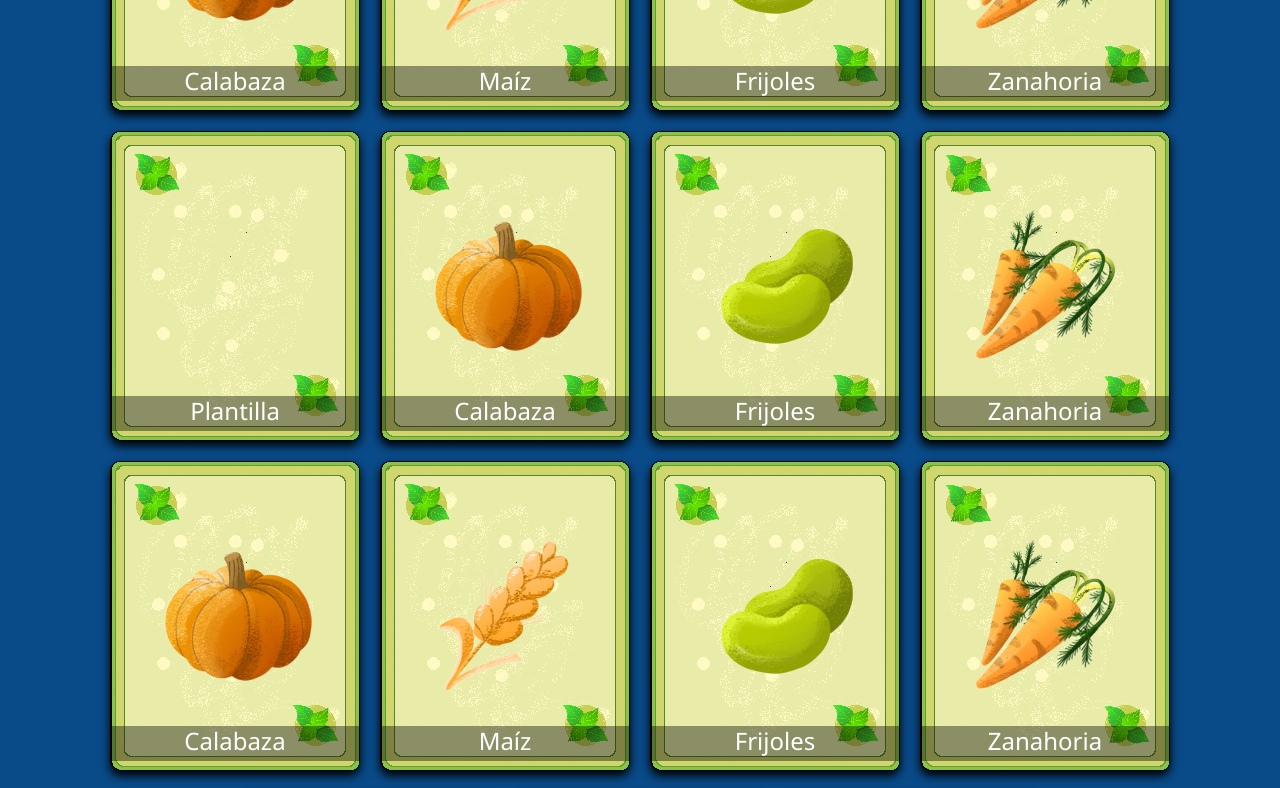
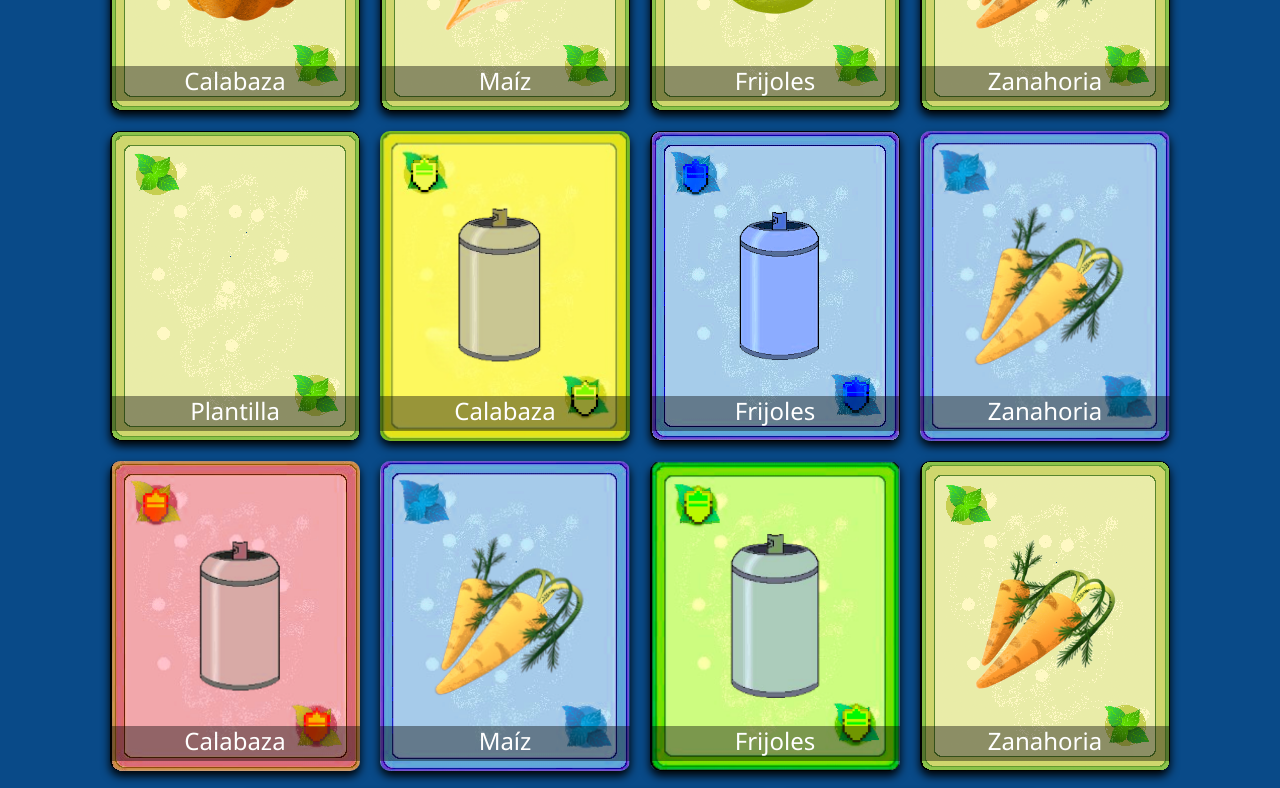
Before and after one commit to A01750817/Proyecto-Web-Vercrops, a plain HTML site: page html_principal/indexP.html in a window 1280 px wide. Shown: the part 1620-2408 px from the top of the page. Drawn offline with nearby package versions, Linux system fonts and the light colour scheme; a web font is replaced by a local one.

Commit message:
sprites_agregados

```diff
--- a/html_principal/indexP.html
+++ b/html_principal/indexP.html
@@ -167,7 +167,7 @@
 
                 <div class="card">
                     <div class="face front">
-                        <img src="pumpking.png" alt="">
+                        <img src="carta--amarillo-repelente-Photoroom.png" alt="">
                         <h3>Calabaza</h3>
                     </div>
                     <div class="face back">
@@ -178,7 +178,7 @@
 
                 <div class="card">
                     <div class="face front">
-                        <img src="beans.png" alt="">
+                        <img src="carta--azul-repelente-Photoroom-recortS.png" alt="">
                         <h3>Frijoles</h3>
                     </div>
                     <div class="face back">
@@ -189,7 +189,7 @@
 
                 <div class="card">
                     <div class="face front">
-                        <img src="carrot.png" alt="">
+                        <img src="carta--azul-zanahoria-Photoroom-recortado.png" alt="">
                         <h3>Zanahoria</h3>
                     </div>
                     <div class="face back">
@@ -200,7 +200,7 @@
 
                 <div class="card">
                     <div class="face front">
-                        <img src="pumpking.png" alt="">
+                        <img src="carta--rojo-repelente-Photoroom-recort.png" alt="">
                         <h3>Calabaza</h3>
                     </div>
                     <div class="face back">
@@ -211,7 +211,7 @@
 
                 <div class="card">
                     <div class="face front">
-                        <img src="maiz.png" alt="">
+                        <img src="carta--azul-zanahoria-Photoroom-recortado.png" alt="">
                         <h3>Maíz</h3>
                     </div>
                     <div class="face back">
@@ -222,7 +222,7 @@
 
                 <div class="card">
                     <div class="face front">
-                        <img src="beans.png" alt="">
+                        <img src="carta-verde-repelente-Photoroom-recort.png" alt="">
                         <h3>Frijoles</h3>
                     </div>
                     <div class="face back">
```
Also changed, not shown: html_principal/carta--amarillo-repelente-Photoroom.png (added), html_principal/carta--azul-repelente-Photoroom-recortS.png (added), html_principal/carta--azul-zanahoria-Photoroom-recortado.png (added), html_principal/carta--rojo-repelente-Photoroom-recort.png (added), html_principal/carta-verde-repelente-Photoroom-recort.png (added), 1 other file.
